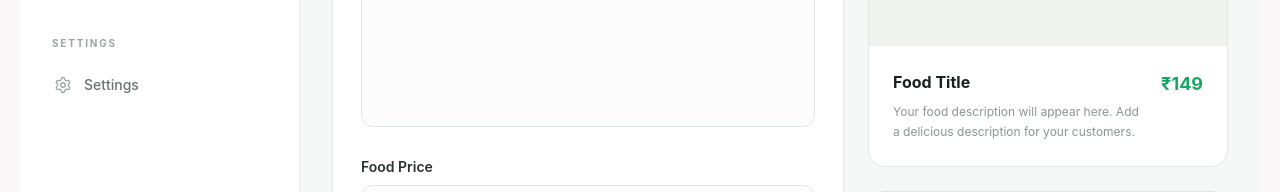
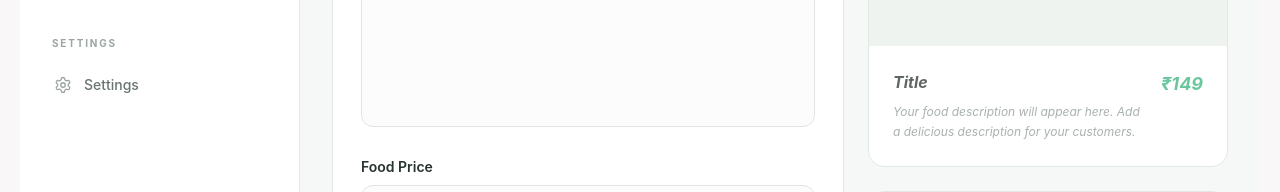
Before and after one commit to sanjaydotenv/Recipe-Hub, a React (Vite) app in the folder FRONTEND/: page /store/addFood in a window 1280 px wide. Shown: the part 536-728 px from the top of the page. Built offline with nearby package versions, Linux system fonts and the light colour scheme; no server answers.

Commit message:
Refactor AddFood component to manage food data with a single state object; update input handling and image preview functionality

```diff
--- a/FRONTEND/src/feature/ootasty/ui/pages/AddFood.jsx
+++ b/FRONTEND/src/feature/ootasty/ui/pages/AddFood.jsx
@@ -4,26 +4,32 @@ import { FiArrowLeft, FiUploadCloud, FiImage, FiPlus } from "react-icons/fi";
 import DashboardAside from "../components/DashboardAside";
 
 const AddFood = () => {
-  const [foodTitle, setFoodTitle] = useState("");
-  const [foodDescription, setFoodDescription] = useState("");
-  const [foodPrice, setFoodPrice] = useState("");
-  const [foodImage, setFoodImage] = useState("")
-  const imageRef = useRef(null)
+  const [foodData, setFoodData] = useState({});
+  const [imgFile, setImgFile] = useState(null);
+  const [imgPreview, setImgPreview] = useState(null)
+  const imgRef = useRef();
 
+  const imgClick = () => {
+    imgRef.current.click();
+  };
 
-  const handleImage = (e) => {
-
+  const selectedImage = (e) => {
     const blob = URL.createObjectURL(e.target.files[0])
-    setFoodImage(blob)
-  }
+    setImgPreview(blob)
+    setImgFile(e.target.files[0]);
+  };
 
   const handleChange = (e) => {
-    imageRef.current.click()
-  }
+    const { name, value } = e.target;
+    setFoodData({ ...foodData, [name]: value });
+  };
 
-  const getAllvalue = (e) => {
-    console.log(e.target.value)
-  }
+  const handleFoodDataSubmit = () => {
+    const obj = { ...foodData, foodImage: imgFile };
+    console.log(obj)
+  };
+
+  console.log(foodData );
 
   return (
     <div className="min-h-screen bg-[#f6f8f7] flex">
@@ -90,8 +96,8 @@ const AddFood = () => {
                   </label>
 
                   <input
-                  onChange={getAllvalue}
-                  onInput={(e) => setFoodTitle(e.target.value)}
+                    onInput={handleChange}
+                    name="foodTitle"
                     type="text"
                     placeholder="e.g. Peri Peri Pizza"
                     className="h-12 w-full rounded-xl border border-[#dfe6e2] bg-[#fbfcfb] px-4 text-sm text-[#17221d] outline-none placeholder:text-[#a5afaa] transition focus:border-[#16a765] focus:ring-4 focus:ring-[#16a765]/10"
@@ -109,8 +115,8 @@ const AddFood = () => {
                   </div>
 
                   <textarea
-                  onChange={getAllvalue}
-                  onInput={(e) => setFoodDescription(e.target.value)}
+                    onInput={handleChange}
+                    name="foodDescription"
                     rows={6}
                     placeholder="Describe your food, ingredients, taste, portion size..."
                     className="w-full resize-none rounded-xl border border-[#dfe6e2] bg-[#fbfcfb] px-4 py-3 text-sm leading-6 text-[#17221d] outline-none placeholder:text-[#a5afaa] transition focus:border-[#16a765] focus:ring-4 focus:ring-[#16a765]/10"
@@ -129,8 +135,8 @@ const AddFood = () => {
                     </span>
 
                     <input
-                    onChange={getAllvalue}
-                    onInput={(e) => setFoodPrice(e.target.value)}
+                      onInput={handleChange}
+                      name="foodPrice"
                       type="number"
                       placeholder="149"
                       className="h-12 w-full rounded-xl border border-[#dfe6e2] bg-[#fbfcfb] pl-10 pr-4 text-sm text-[#17221d] outline-none placeholder:text-[#a5afaa] transition focus:border-[#16a765] focus:ring-4 focus:ring-[#16a765]/10"
@@ -160,7 +166,13 @@ const AddFood = () => {
                     <FiUploadCloud size={29} />
                   </div>
 
-                  <input onChange={handleImage} ref={imageRef} hidden type="file" />
+                  <input
+                    onChange={selectedImage}
+                    ref={imgRef}
+                    name="foodImage"
+                    hidden
+                    type="file"
+                  />
 
                   <h3 className="text-sm font-bold text-[#27332e]">
                     Upload food image
@@ -171,7 +183,7 @@ const AddFood = () => {
                   </p>
 
                   <button
-                  onClick={handleChange}
+                    onClick={imgClick}
                     type="button"
                     className="mt-5 rounded-lg bg-[#16a765] px-5 py-2.5 text-xs font-semibold text-white shadow-sm transition hover:bg-[#119456]"
                   >
@@ -190,7 +202,6 @@ const AddFood = () => {
       FOOD PREVIEW
   ================================================ */}
             <div className="overflow-hidden rounded-2xl border border-[#e2e8e4] bg-white">
-
               {/* PREVIEW HEADER */}
               <div className="border-b border-[#edf0ee] px-6 py-5">
                 <h2 className="font-bold text-[#111815]">Food Preview</h2>
@@ -202,19 +213,17 @@ const AddFood = () => {
 
               {/* PREVIEW IMAGE */}
               <div className="h-[240px] w-full overflow-hidden bg-[#eef3f0]">
-      {foodImage ? (
+                {imgPreview ? (
                   <img
-          src={foodImage}
-          alt={foodTitle || "Food preview"}
+                  src={imgPreview}
+                    alt={foodData.foodTitle || "Food preview"}
                     className="h-full w-full object-cover"
                   />
                 ) : (
                   <div className="flex h-full w-full flex-col items-center justify-center text-[#a2aca7]">
                     <FiImage size={42} strokeWidth={1.5} />
 
-          <p className="mt-3 text-xs">
-            Food image preview
-          </p>
+                    <p className="mt-3 text-xs">Food image preview</p>
                   </div>
                 )}
               </div>
@@ -222,21 +231,16 @@ const AddFood = () => {
               {/* PREVIEW DETAILS */}
               <div className="p-6">
                 <div className="flex items-start justify-between gap-4">
-
                   <div className="min-w-0">
-          <h3 className="truncate font-bold text-[#18221e]">
-            {foodTitle || "Food Title"}
-          </h3>
+                    <h3 className="truncate font-bold text-[#18221e]">{foodData.foodTitle ? foodData.foodTitle : <i className="text-[#18221eb1]">Title</i>}</h3>
 
                     <p className="mt-2 text-xs leading-5 text-[#8b9690]">
-            {foodDescription ||
-              "Your food description will appear here. Add a delicious description for your customers."}
+                      {foodData.foodDescription ? foodData.foodDescription : <i className="text-[#8b9690be]">Your food description will appear here. Add a delicious
+                      description for your customers.</i>}
                     </p>
                   </div>
 
-        <span className="whitespace-nowrap text-lg font-bold text-[#16a765]">
-          {foodPrice ? `₹${foodPrice}` : "₹149"}
-        </span>
+                  <span className="whitespace-nowrap text-lg font-bold text-[#16a765]">{foodData.foodPrice ? `₹${foodData.foodPrice}` : <i className="text-[#16a766a4]">₹149</i>}</span>
                 </div>
               </div>
             </div>
@@ -246,9 +250,7 @@ const AddFood = () => {
   ================================================ */}
             <div className="rounded-2xl border border-[#e2e8e4] bg-white p-6">
               <div className="mb-5">
-      <h3 className="font-bold text-[#111815]">
-        Ready to publish?
-      </h3>
+                <h3 className="font-bold text-[#111815]">Ready to publish?</h3>
 
                 <p className="mt-1 text-xs leading-5 text-[#8a9791]">
                   Make sure all information is correct before adding this food
@@ -257,6 +259,7 @@ const AddFood = () => {
               </div>
 
               <button
+                onClick={handleFoodDataSubmit}
                 type="button"
                 className="flex h-12 w-full items-center justify-center gap-2 rounded-xl bg-[#16a765] text-sm font-bold text-white shadow-lg shadow-[#16a765]/20 transition hover:bg-[#119456] active:scale-[0.98]"
               >
@@ -265,7 +268,6 @@ const AddFood = () => {
               </button>
             </div>
           </div>
-
         </div>
       </main>
     </div>
```
Lines whose indentation alone changed are shown as unchanged.
